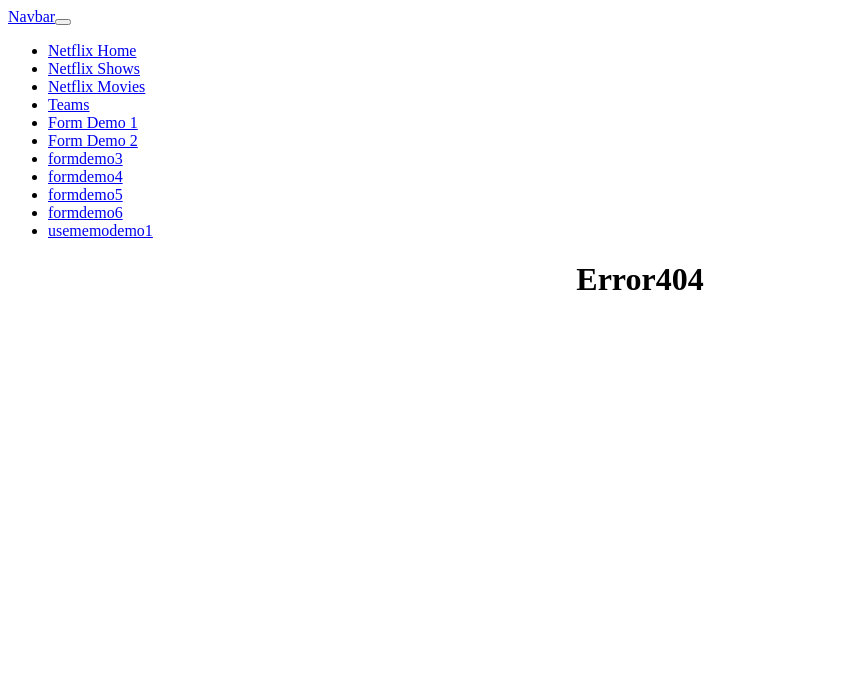
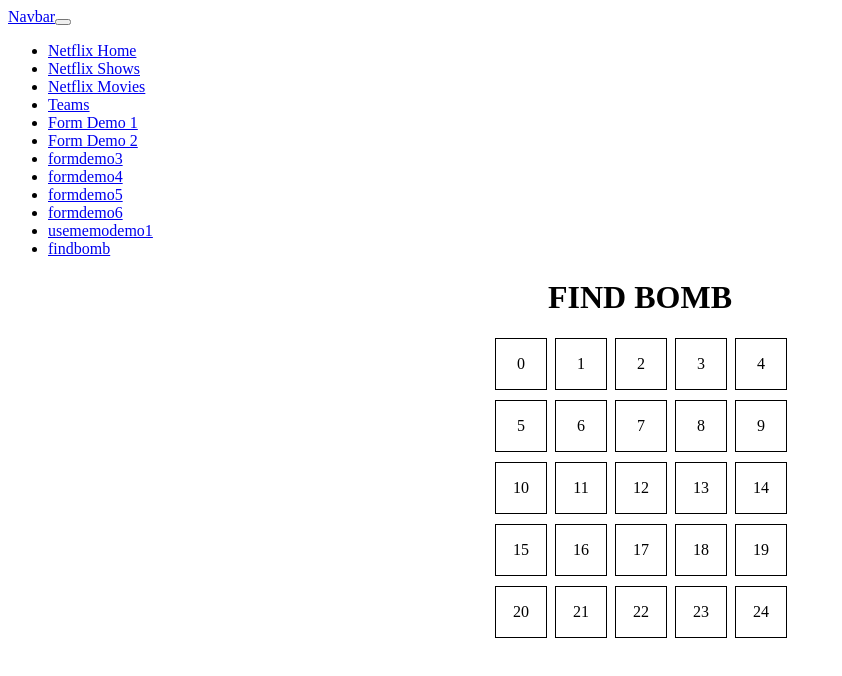
Before and after one commit to samirvithlani/mern_26_fullday25, a React app: page /findbomb in a window 1280 px wide. Shown: the top 676 px of the page, without its empty margins (0-842 px from the left). Built offline with nearby package versions, Linux system fonts and the light colour scheme; the HTML template or start-up script is replaced by a standard one.

Commit message:
clickedtitle

```diff
--- a/src/App.jsx
+++ b/src/App.jsx
@@ -36,6 +36,7 @@
 import { Common } from './components/Common'
 import { FormDemo6 } from './components/form/FormDemo6'
 import { UseMemoDemo1 } from './components/UseMemoDemo1'
+import { FindGameBomb } from './components/FindGameBomb'
 
 
 function App() {
@@ -70,6 +71,7 @@
           <Route path='/formdemo6' element ={<FormDemo6/>}></Route>
           <Route path='/common' element = {<Common/>}></Route>
           <Route path='/usememodemo1' element  ={<UseMemoDemo1/>}></Route>
+          <Route path='/findbomb' element = {<FindGameBomb/>}></Route>
         </Routes>
     </div>
   )
--- /dev/null
+++ b/src/components/FindGameBomb.jsx
@@ -0,0 +1,43 @@
+import React, { useState } from "react";
+
+export const FindGameBomb = () => {
+  const gridsize = 5;
+  var totalTiles = gridsize * gridsize;
+  const [clickedTiles, setclickedTiles] = useState([])
+
+  const clickHandler = (index)=>{
+    setclickedTiles([...clickedTiles,index])
+  }
+  return (
+    <div style={{ textAlign: "center" }}>
+      <h1>FIND BOMB</h1>
+      <div
+        style={{
+          display: "grid",
+          gridTemplateColumns: `repeat(${gridsize},50px)`,
+          gap: "10px",
+          justifyContent: "center",
+        }}
+      >
+        {Array.from({ length: totalTiles }).map((_, index) => {
+          return (
+            <div
+            onClick={()=>{clickHandler(index)}}
+              style={{
+                width: "50px",
+                height: "50px",
+                display: "flex",
+                alignItems: "center",
+                justifyContent: "center",
+                border: "1px solid black",
+                //backgroundColor: "white",
+                backgroundColor:clickedTiles.includes(index)?"gray":"white",
+                cursor: "pointer",
+              }}
+            >{index}</div>
+          );
+        })}
+      </div>
+    </div>
+  );
+};
--- a/src/components/Navbar.jsx
+++ b/src/components/Navbar.jsx
@@ -128,6 +128,11 @@
                 usememodemo1
               </Link>
             </li>
+            <li class="nav-item active">
+              <Link class="nav-link" to="/findbomb">
+                findbomb
+              </Link>
+            </li>
 
 
 
```
